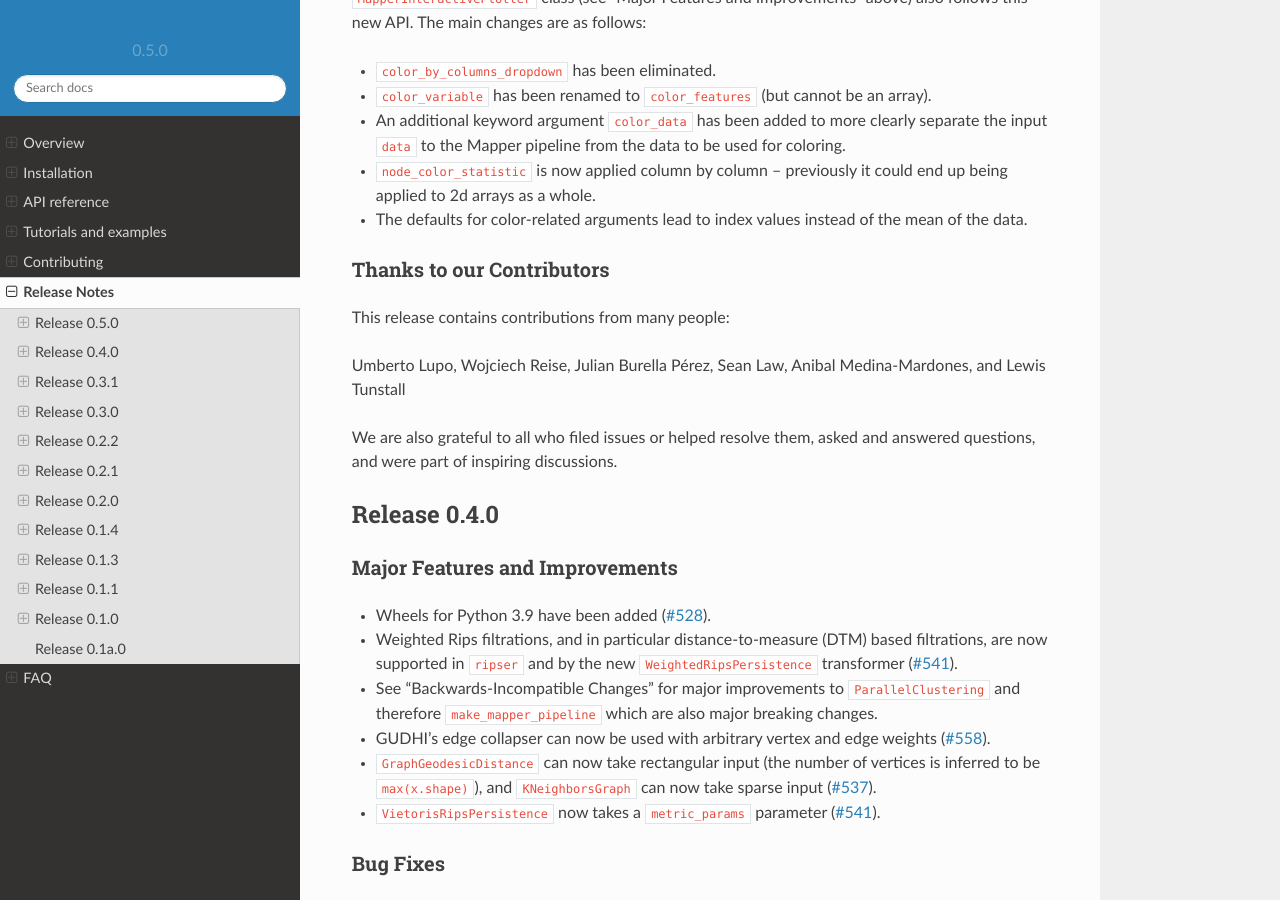
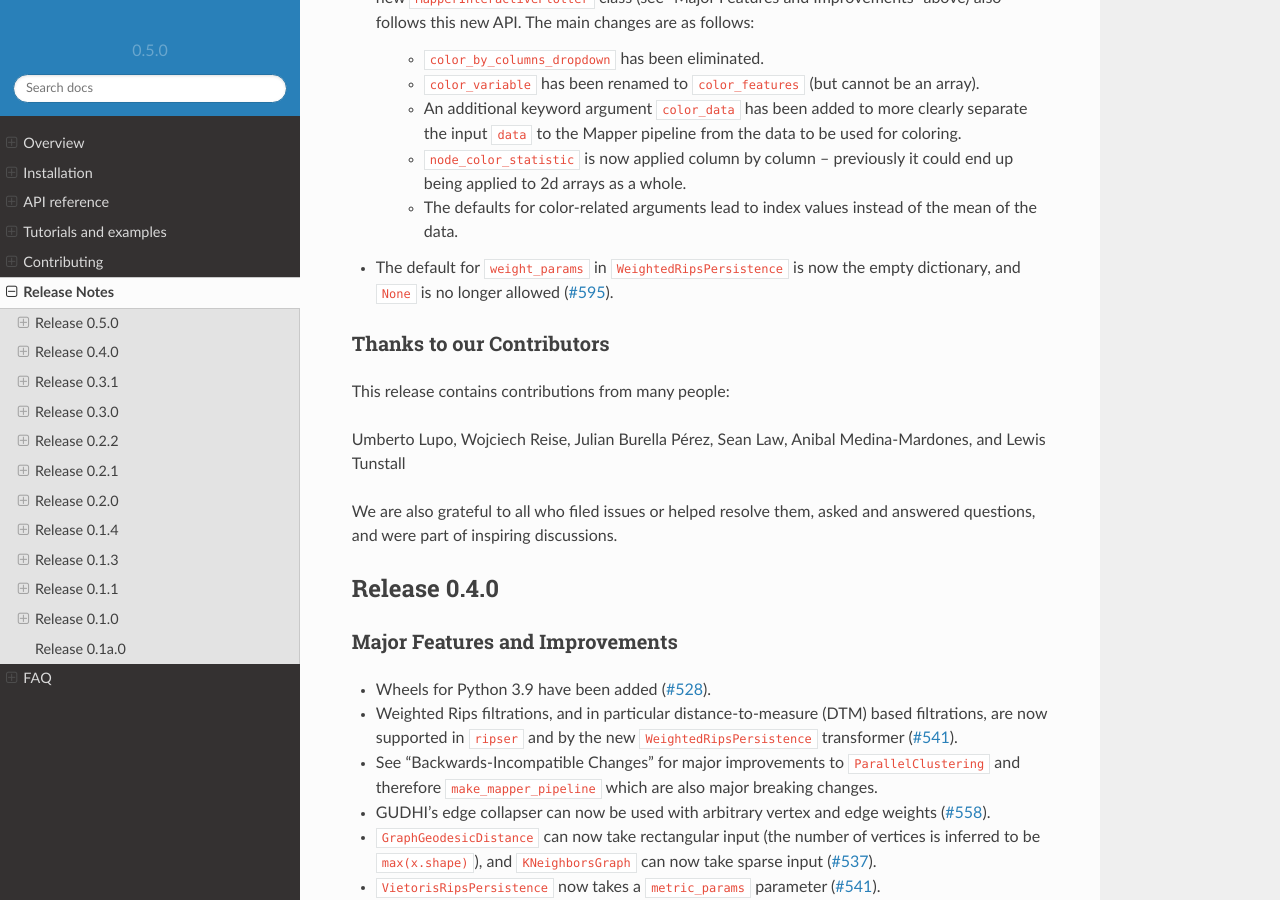
Before and after one commit to giotto-ai/giotto-tda, a Sphinx documentation site: the page built from doc/release.rst, in a window 1280 px wide and 900 px high, scrolled down 766 px. Built offline with Sphinx 7.4.7 and the Read the Docs theme 2.0.0, drawn with Linux system fonts in a browser that asks for light colours; pages that are not in the unit, such as notebooks, are missing from menus; comment, search, counter and statistics services are not loaded; the version number is read from the project's files by our own code.

Commit message:
Add entry on PR #595 in release notes

```diff
--- a/doc/release.rst
+++ b/doc/release.rst
@@ -24,13 +24,15 @@ Bug Fixes
 Backwards-Incompatible Changes
 ==============================
 
-A major change to the behaviour of the (static and interactive) Mapper plotting functions ``plot_static_mapper_graph`` and ``plot_interactive_mapper_graph`` was introduced in `#584 <https://github.com/giotto-ai/giotto-tda/pull/584>`_. The new ``MapperInteractivePlotter`` class (see "Major Features and Improvements" above) also follows this new API. The main changes are as follows:
+- A major change to the behaviour of the (static and interactive) Mapper plotting functions ``plot_static_mapper_graph`` and ``plot_interactive_mapper_graph`` was introduced in `#584 <https://github.com/giotto-ai/giotto-tda/pull/584>`_. The new ``MapperInteractivePlotter`` class (see "Major Features and Improvements" above) also follows this new API. The main changes are as follows:
 
-- ``color_by_columns_dropdown``  has been eliminated.
-- ``color_variable`` has been renamed to ``color_features`` (but cannot be an array).
-- An additional keyword argument ``color_data`` has been added to more clearly separate the input ``data`` to the Mapper pipeline from the data to be used for coloring.
-- ``node_color_statistic`` is now applied column by column -- previously it could end up being applied to 2d arrays as a whole.
-- The defaults for color-related arguments lead to index values instead of the mean of the data.
+   - ``color_by_columns_dropdown``  has been eliminated.
+   - ``color_variable`` has been renamed to ``color_features`` (but cannot be an array).
+   - An additional keyword argument ``color_data`` has been added to more clearly separate the input ``data`` to the Mapper pipeline from the data to be used for coloring.
+   - ``node_color_statistic`` is now applied column by column -- previously it could end up being applied to 2d arrays as a whole.
+   - The defaults for color-related arguments lead to index values instead of the mean of the data.
+
+- The default for ``weight_params`` in ``WeightedRipsPersistence`` is now the empty dictionary, and ``None`` is no longer allowed (`#595 <https://github.com/giotto-ai/giotto-tda/pull/595>`_).
 
 Thanks to our Contributors
 ==========================
```
